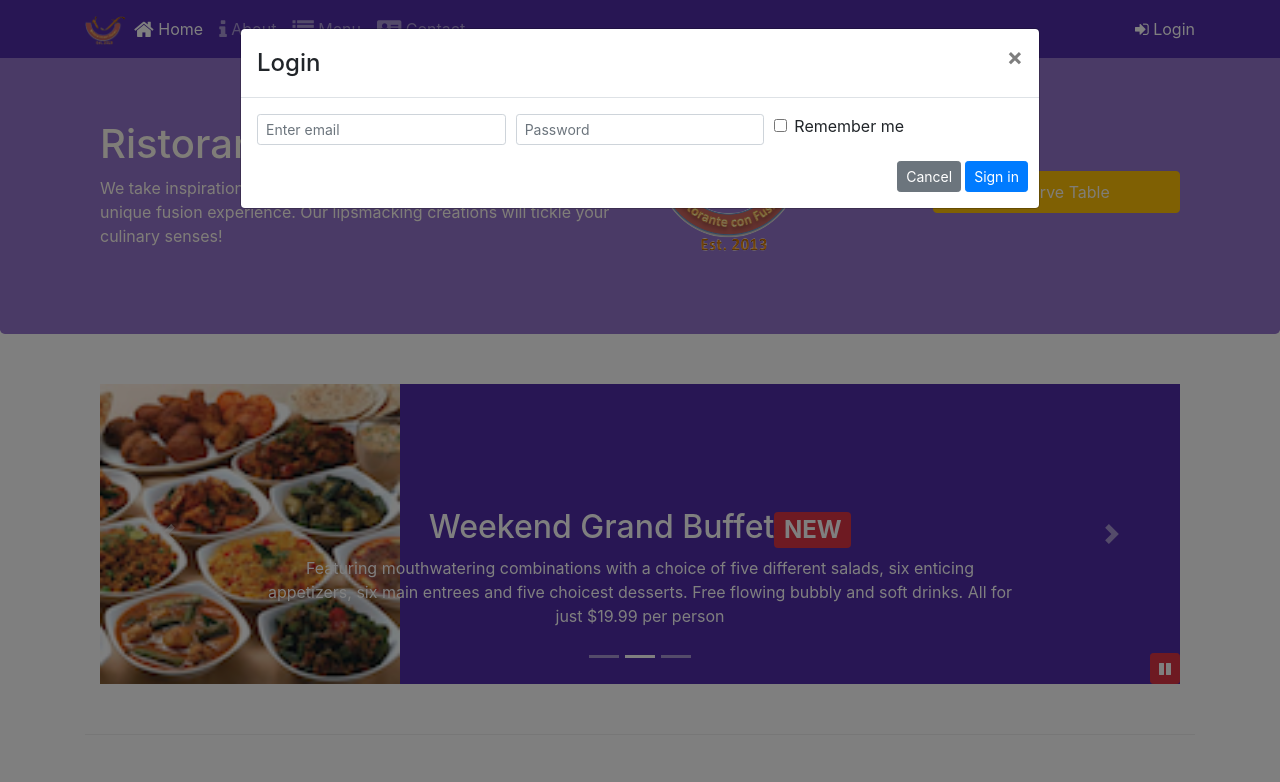
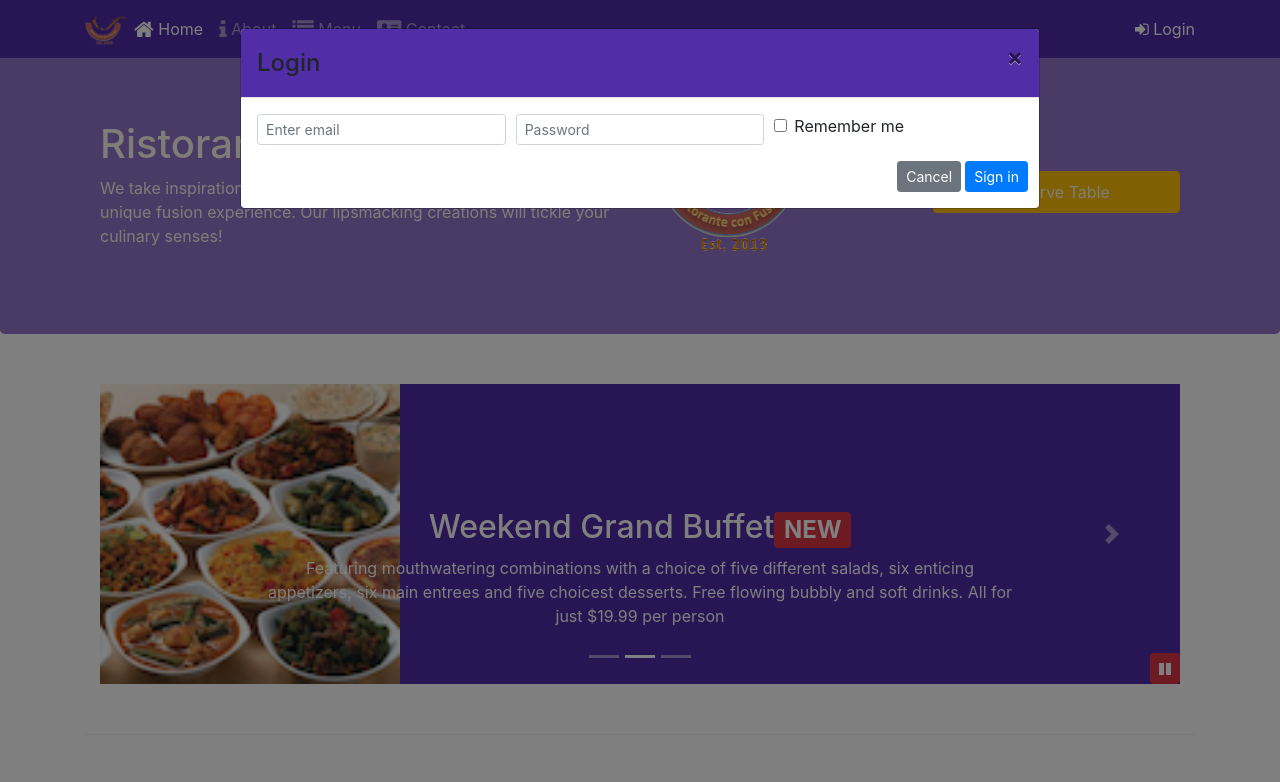
Before and after one commit to ShinuShaju/Restaurant-Website, a website: page index.html in a window 1280 px wide. Both pictures are taken after a click on the link "Login". Shown: the top 782 px of the page. Drawn offline with nearby package versions, Linux system fonts and the light colour scheme; files that its build step writes are made by us from their sources.

Commit message:
updated scsss

```diff
--- a/css/styles.scss
+++ b/css/styles.scss
@@ -74,3 +74,10 @@ body{
     bottom: 0px;
     z-index: 1;
 }
+
+#loginModal {
+
+    .modal-header{
+        background:$background-dark;
+    }
+}
```
